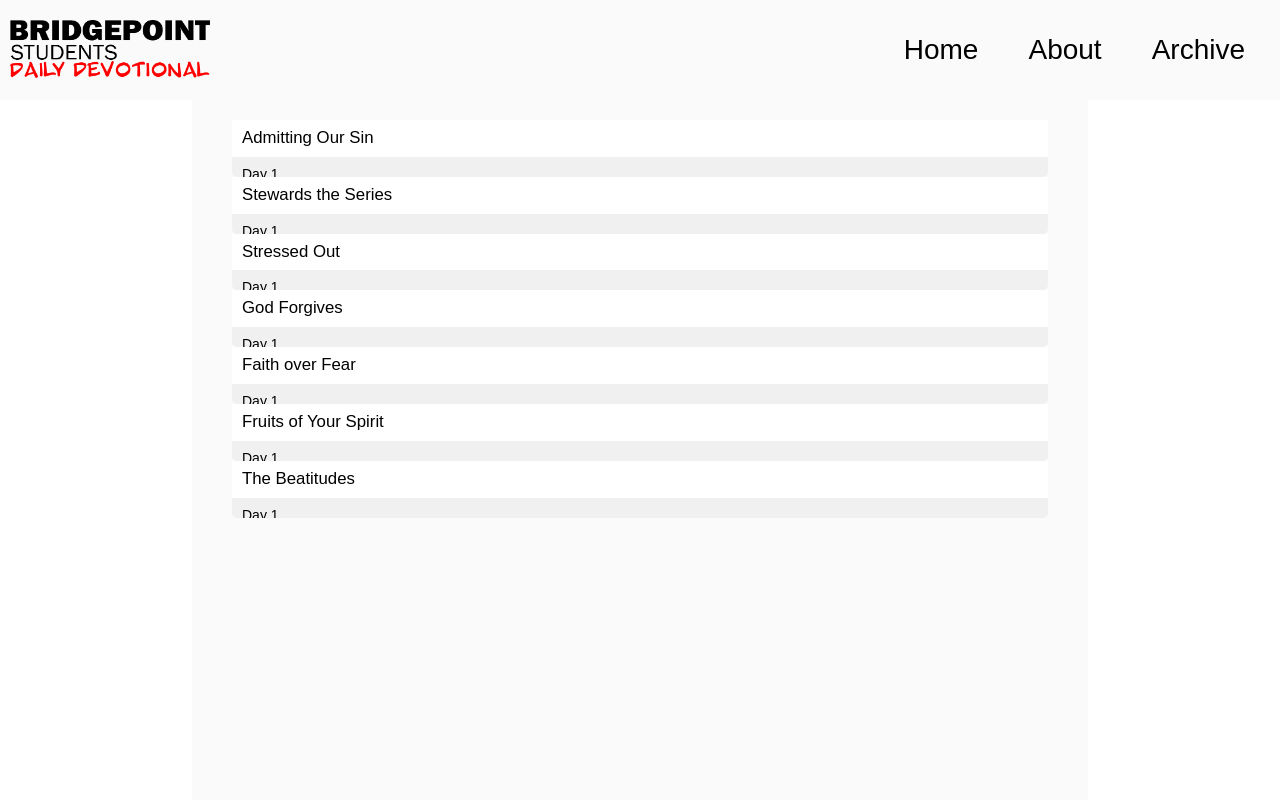
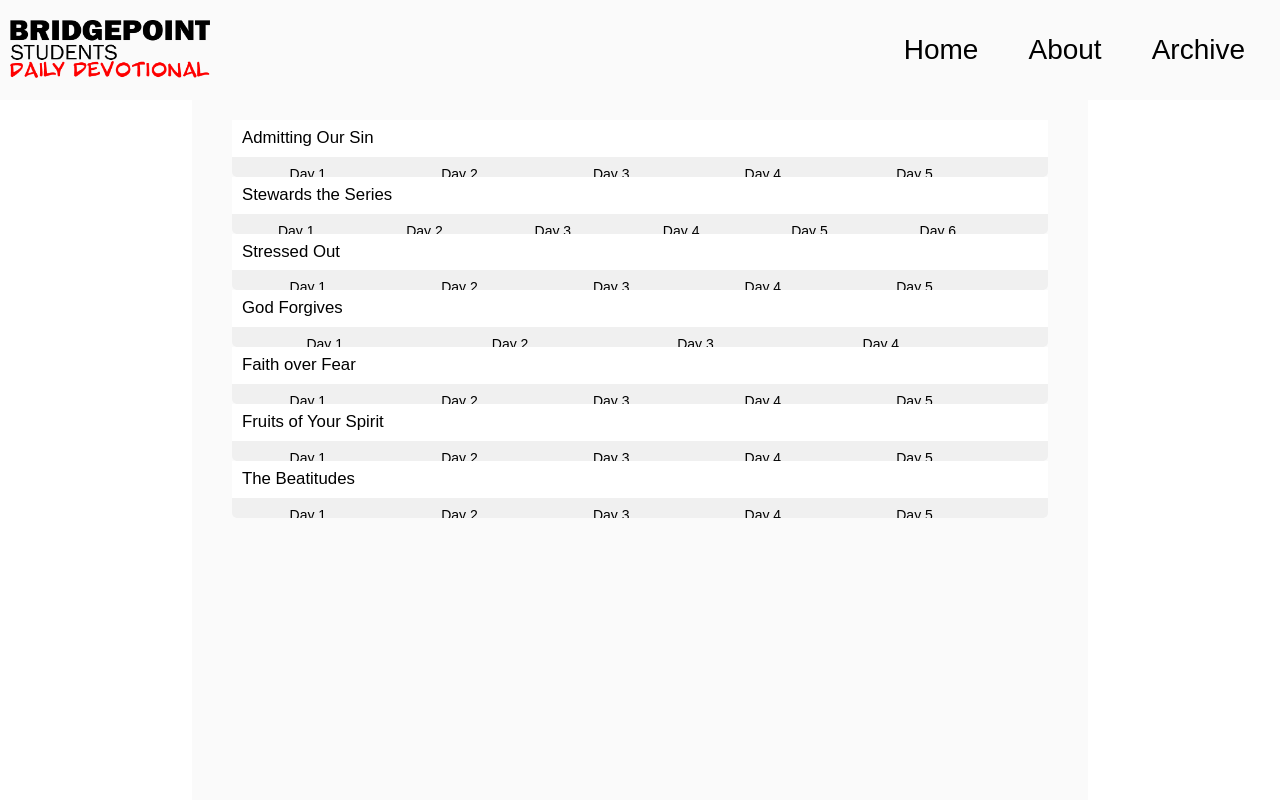
Before and after one commit to GideonHammond/BridgePointStudentsDailyDevotional, a PHP site: page /list.html in a window 1280 px wide. Run offline with PHP 8.4, Linux system fonts and the light colour scheme.

Commit message:
PR 1.05 Test 1

```diff
--- a/styles.css
+++ b/styles.css
@@ -194,12 +194,14 @@ header{
     font-size: 1em;
     max-height: 0;
     transition: all 0.6s;
-    padding: 10px;
+    padding: 10px 0;
     overflow: hidden;
     background-color: var(--defaultFar);
     border-bottom-left-radius: 5px;
     border-bottom-right-radius: 5px;
     box-sizing: border-box;
+    display: flex;
+    justify-content: space-evenly;
 }
 
 .active{
```
